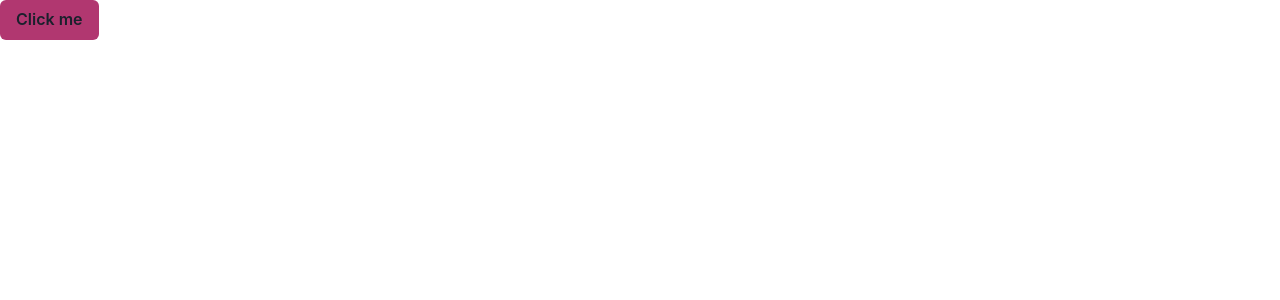
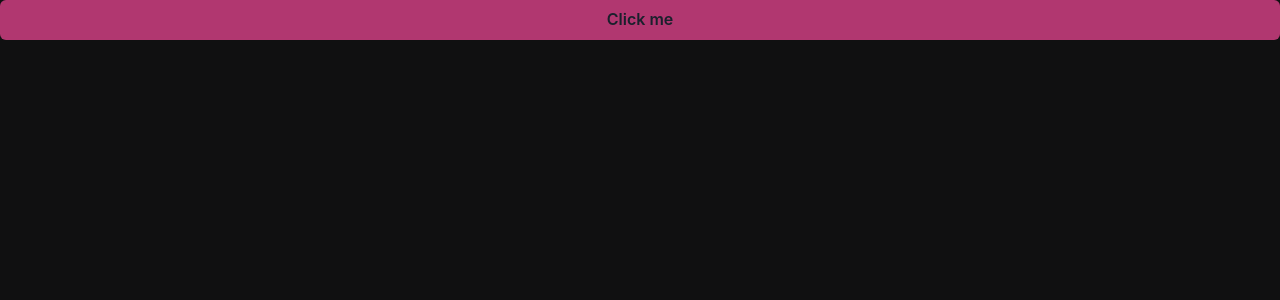
Before and after one commit to Berrones-Edwin/portfolio-react, a React (Vite) app: page / in a window 1280 px wide. Shown: the top 300 px of the page. Built offline with nearby package versions, Linux system fonts and the light colour scheme.

Commit message:
Create navbar component

```diff
--- a/src/App.tsx
+++ b/src/App.tsx
@@ -1,8 +1,12 @@
-import React, { useState } from 'react'
-import { Button } from '@chakra-ui/react'
+import React from 'react'
+import { Button, Stack } from '@chakra-ui/react'
 
 function App() {
-  return <Button bgColor="primary">Click me</Button>
+  return (
+    <Stack bgColor="bgColor" minW="100vw" minH="100vh">
+      <Button bgColor="primary">Click me</Button>
+    </Stack>
+  )
 }
 
 export default App
```
